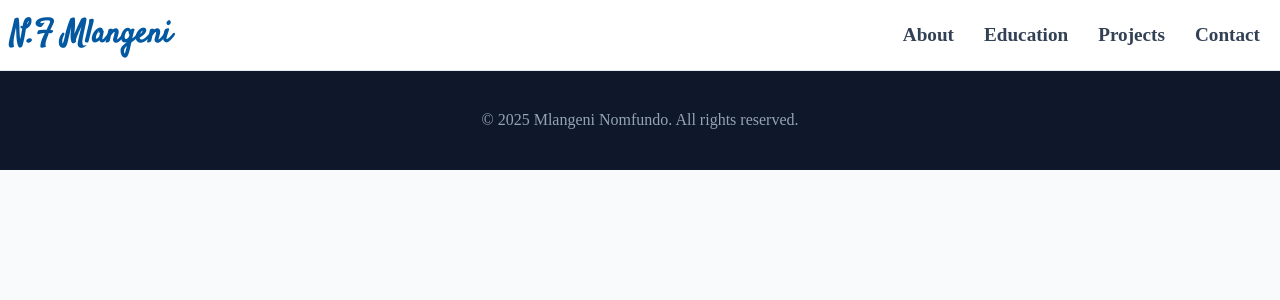
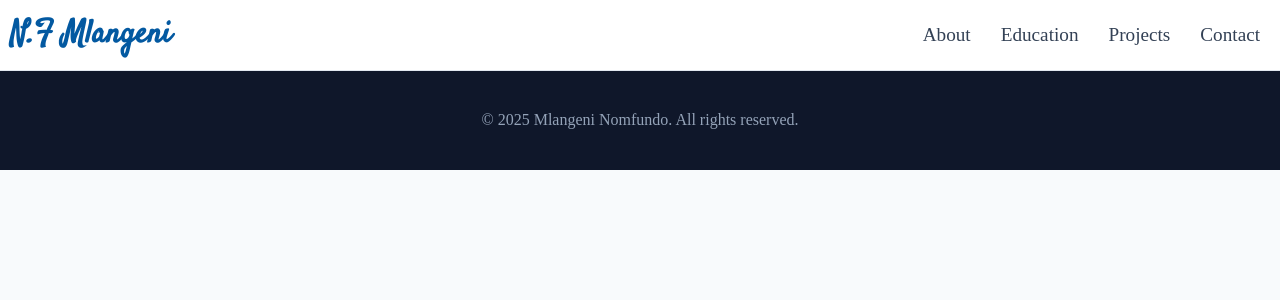
Before and after one commit to NomfundoFlorence/web-portfolio, a React (Vite) app: page / in a window 1280 px wide. Shown: the top 300 px of the page. Built offline with nearby package versions, Linux system fonts and the light colour scheme.

Commit message:
header component file name & big screen font weight

```diff
--- a/public/Header.css
+++ b/public/Header.css
@@ -147,7 +147,7 @@ h1 a {
     color: #334155;
     font-size: larger;
     text-decoration: none;
-    font-weight: bold;
+    /* font-weight: bold; */
   }
 
   .logo-short {
--- a/src/App.jsx
+++ b/src/App.jsx
@@ -1,4 +1,4 @@
-import Header from './components/Landing'
+import Header from './components/Header'
 import Footer from "./components/Footer"
 import './App.css'
 
```
Also changed, not shown: src/components/Header.jsx (renamed from src/components/Landing.jsx).
